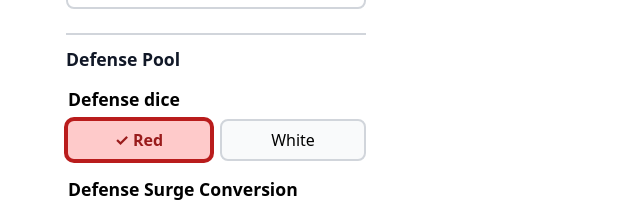
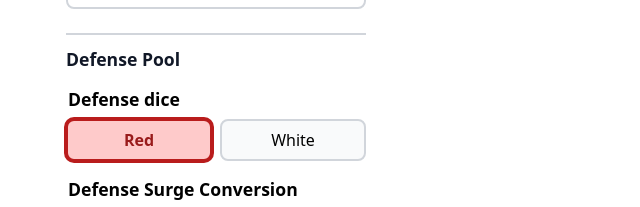
Before and after one commit to dankraus/sw-legion-dice, a React (Vite) app: page / in a window 1280 px wide. Shown: the part 922-1129 px from the top of the page, without its empty margins (94-734 px from the left). Built offline with nearby package versions, Linux system fonts and the light colour scheme.

Commit message:
Removes the check mark

```diff
--- a/src/components/DefenseDiceToggle.tsx
+++ b/src/components/DefenseDiceToggle.tsx
@@ -1,6 +1,6 @@
-import type { DefenseDieColor } from '../types';
-import './SurgeToggle.css';
-import './DefenseDiceToggle.css';
+import type { DefenseDieColor } from "../types";
+import "./SurgeToggle.css";
+import "./DefenseDiceToggle.css";
 
 interface DefenseDiceToggleProps {
   value: DefenseDieColor;
@@ -8,8 +8,8 @@ interface DefenseDiceToggleProps {
 }
 
 const OPTIONS: { value: DefenseDieColor; label: string }[] = [
-  { value: 'red', label: 'Red' },
-  { value: 'white', label: 'White' },
+  { value: "red", label: "Red" },
+  { value: "white", label: "White" },
 ];
 
 export function DefenseDiceToggle({ value, onChange }: DefenseDiceToggleProps) {
@@ -21,7 +21,7 @@ export function DefenseDiceToggle({ value, onChange }: DefenseDiceToggleProps) {
           <label
             key={option.value}
             className={`surge-toggle__option ${
-              value === option.value ? 'surge-toggle__option--active' : ''
+              value === option.value ? "surge-toggle__option--active" : ""
             }`}
           >
             <input
@@ -32,14 +32,7 @@ export function DefenseDiceToggle({ value, onChange }: DefenseDiceToggleProps) {
               onChange={() => onChange(option.value)}
               className="surge-toggle__radio"
             />
-            {value === option.value ? (
-              <>
-                <span className="defense-dice-toggle__check" aria-hidden>✓</span>{' '}
-                {option.label}
-              </>
-            ) : (
-              option.label
-            )}
+            {option.label}
           </label>
         ))}
       </div>
```
